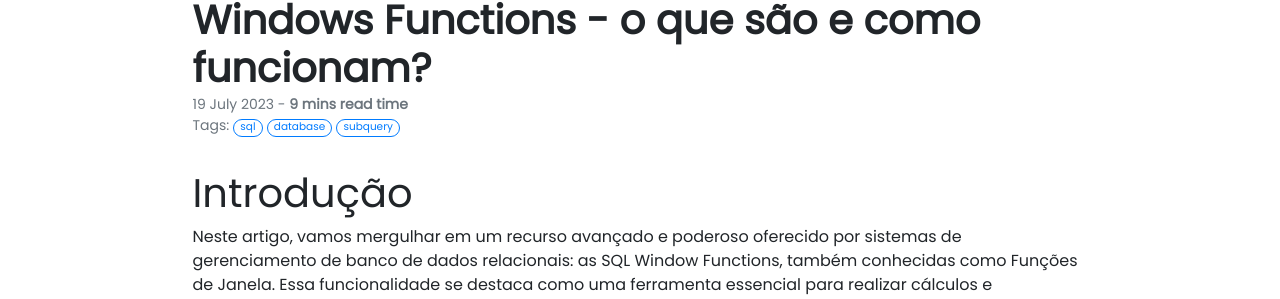
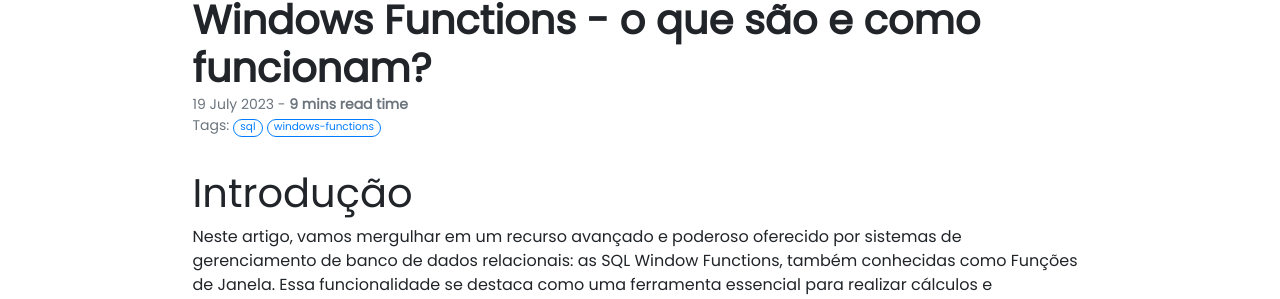
Before and after one commit to mathdeoliveira/mathdeoliveira.github.io, a Jekyll site: the page built from _posts/2023-08-10-utilizando-windows-functions.md, in a window 1280 px wide and 900 px high. Shown: the part 158-457 px from the top of the window. Built offline with Jekyll 4.4.1, drawn with Linux system fonts in a browser that asks for light colours; nearby versions of some CDN libraries; comment, search, counter and statistics services are not loaded.

Commit message:
Update 2023-08-10-utilizando-windows-functions.md

```diff
--- a/_posts/2023-08-10-utilizando-windows-functions.md
+++ b/_posts/2023-08-10-utilizando-windows-functions.md
@@ -3,7 +3,7 @@ title: Windows Functions - o que são e como funcionam?
 layout: post
 date: 2023-07-19
 image: https://i.imgur.com/TCrZWDp.jpg
-tags: [sql, database, subquery]
+tags: [sql, windows-functions]
 comments: true
 description: Neste artigo, vai ser mostrado o que são as Windows Functions, como utilizá-las de forma eficiente e como elas podem agregar poder e flexibilidade às suas consultas SQL.
 ---
```
